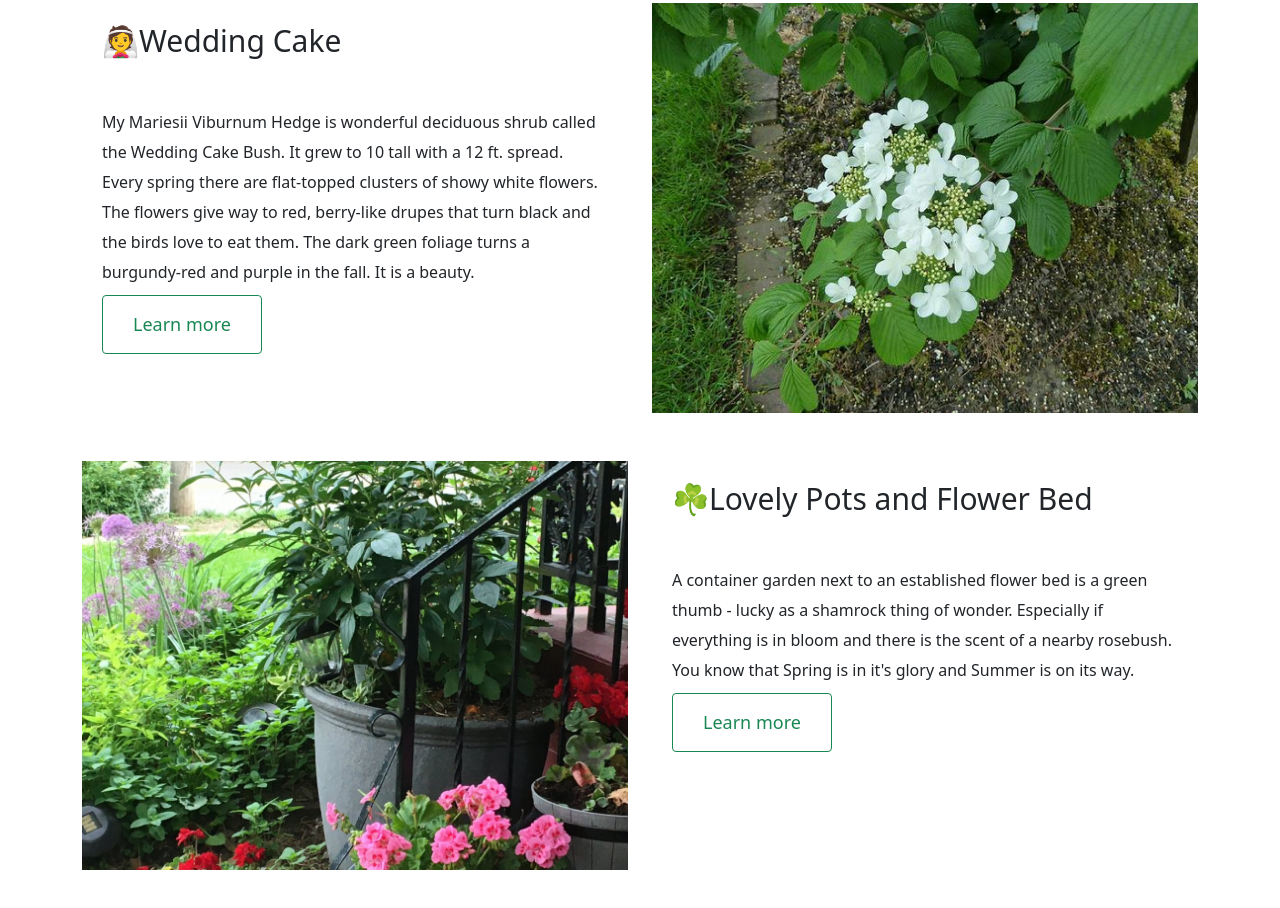
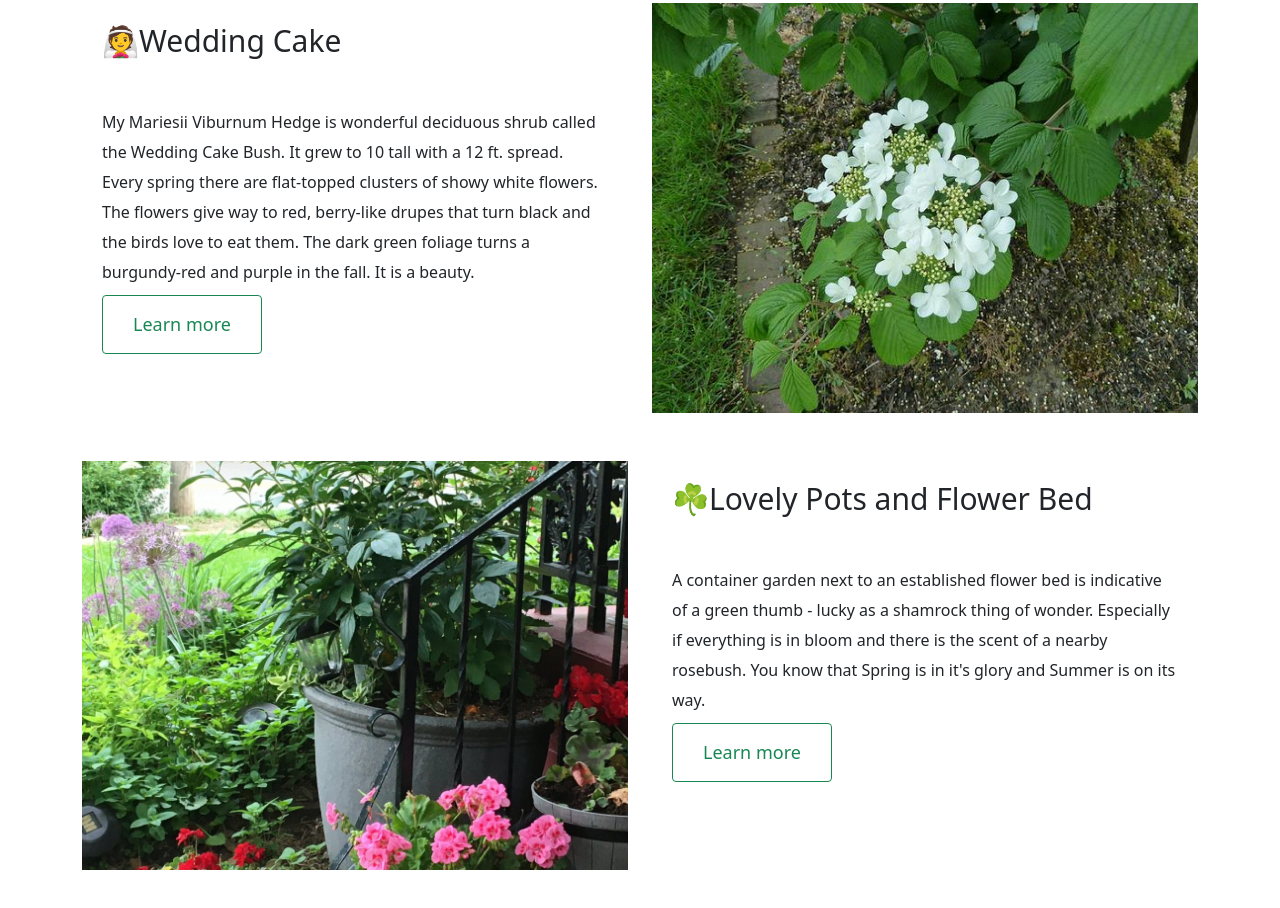
Before and after one commit to dmprosper/week4-project, a plain HTML site: page index.html in a window 1280 px wide. Shown: the part 960-1868 px from the top of the page. Drawn offline with nearby package versions, Linux system fonts and the light colour scheme; a web font is replaced by a local one.

Commit message:
Corrected language

```diff
--- a/index.html
+++ b/index.html
@@ -83,7 +83,7 @@
        <div class="project-description">
  <h2 class="mb-5">☘Lovely Pots and Flower Bed</h2>
  <p class="mb-2">
-   A container garden next to an established flower bed is a green thumb - lucky as a shamrock thing of wonder.  Especially if everything is in bloom and there is the scent of a nearby rosebush. You know that Spring is in it's glory and Summer is on its way.
+   A container garden next to an established flower bed is indicative of a green thumb - lucky as a shamrock thing of wonder.  Especially if everything is in bloom and there is the scent of a nearby rosebush. You know that Spring is in it's glory and Summer is on its way.
  </p>
  <a href="" class="btn btn-branding">Learn more</a>
  </div>
```
